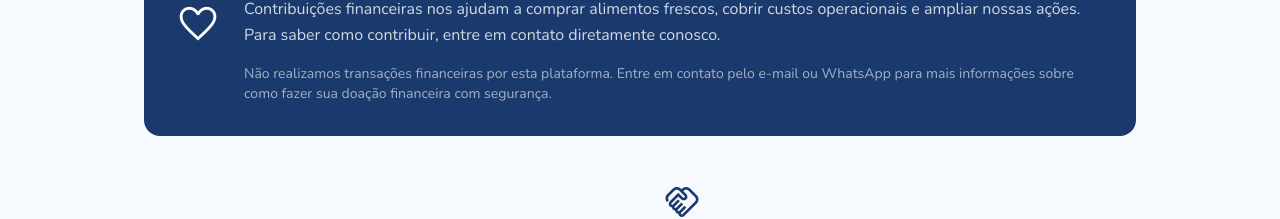
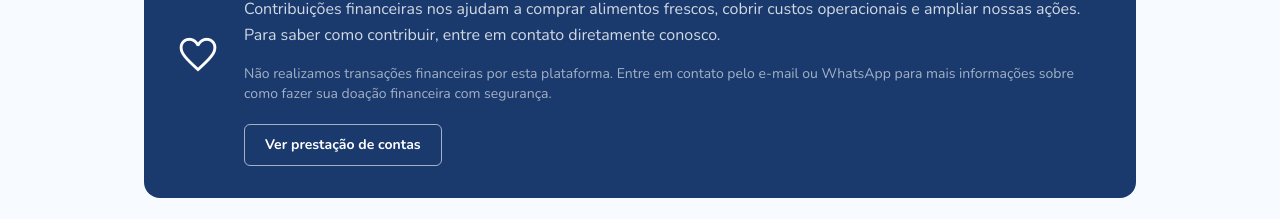
Before and after one commit to RAZIEL-SEC/Trabalho-Web-III, a React (Vite) app: page /como-ajudar in a window 1280 px wide. Shown: the part 1019-1238 px from the top of the page. Built offline with nearby package versions, Linux system fonts and the light colour scheme; the HTML template or start-up script is replaced by a standard one.

Commit message:
Adicionado: Botão 'Ver prestação de contas'.

```diff
--- a/src/pages/public/ComoAjudar.tsx
+++ b/src/pages/public/ComoAjudar.tsx
@@ -59,6 +59,14 @@ export default function ComoAjudar() {
               <p className="text-sm text-white/60">
                 Não realizamos transações financeiras por esta plataforma. Entre em contato pelo e-mail ou WhatsApp para mais informações sobre como fazer sua doação financeira com segurança.
               </p>
+              <a
+                href="https://drive.google.com/drive/u/1/folders/17BNYxnSaEOyPkF7bIucccTsLdbcGtSAx"
+                target="_blank"
+                rel="noopener noreferrer"
+                className="inline-flex mt-5 rounded-md border border-white/60 px-5 py-2.5 text-sm font-bold text-white transition-colors hover:bg-white/10"
+              >
+                Ver prestação de contas
+              </a>
             </div>
           </div>
         </div>
```
